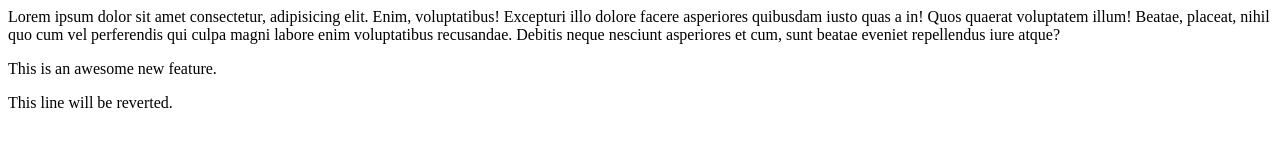
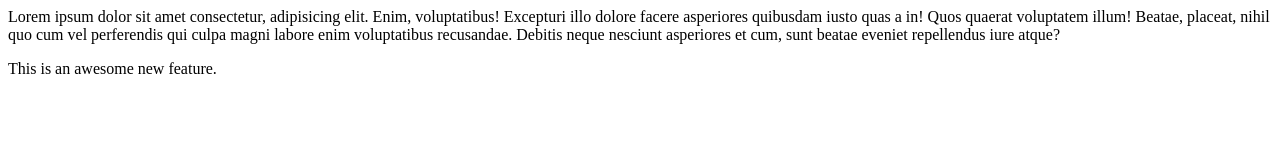
Before and after one commit to arkapravamaiti/gitDemo, a plain HTML site: page index.html in a window 1280 px wide. Drawn offline with Linux system fonts and the light colour scheme.

Commit message:
Revert " added line reverted"
This reverts commit 662db38c3b77a0bf66142d62581a85ef8298ac9b.

```diff
--- a/index.html
+++ b/index.html
@@ -8,6 +8,5 @@
 <body>
     Lorem ipsum dolor sit amet consectetur, adipisicing elit. Enim, voluptatibus! Excepturi illo dolore facere asperiores quibusdam iusto quas a in! Quos quaerat voluptatem illum! Beatae, placeat, nihil quo cum vel perferendis qui culpa magni labore enim voluptatibus recusandae. Debitis neque nesciunt asperiores et cum, sunt beatae eveniet repellendus iure atque?
     <p>This is an awesome new feature.</p>
-    <p>This line will be reverted.</p>
 </body>
 </html>
```
